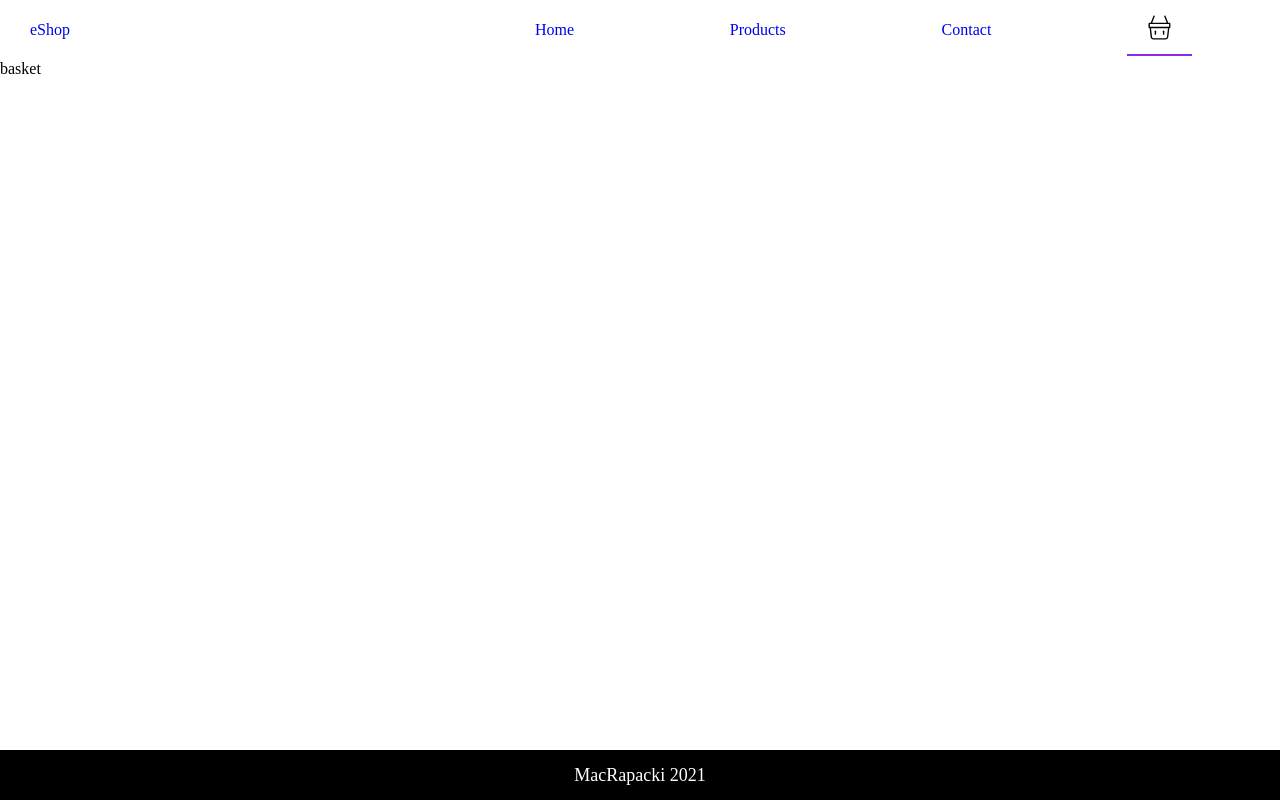
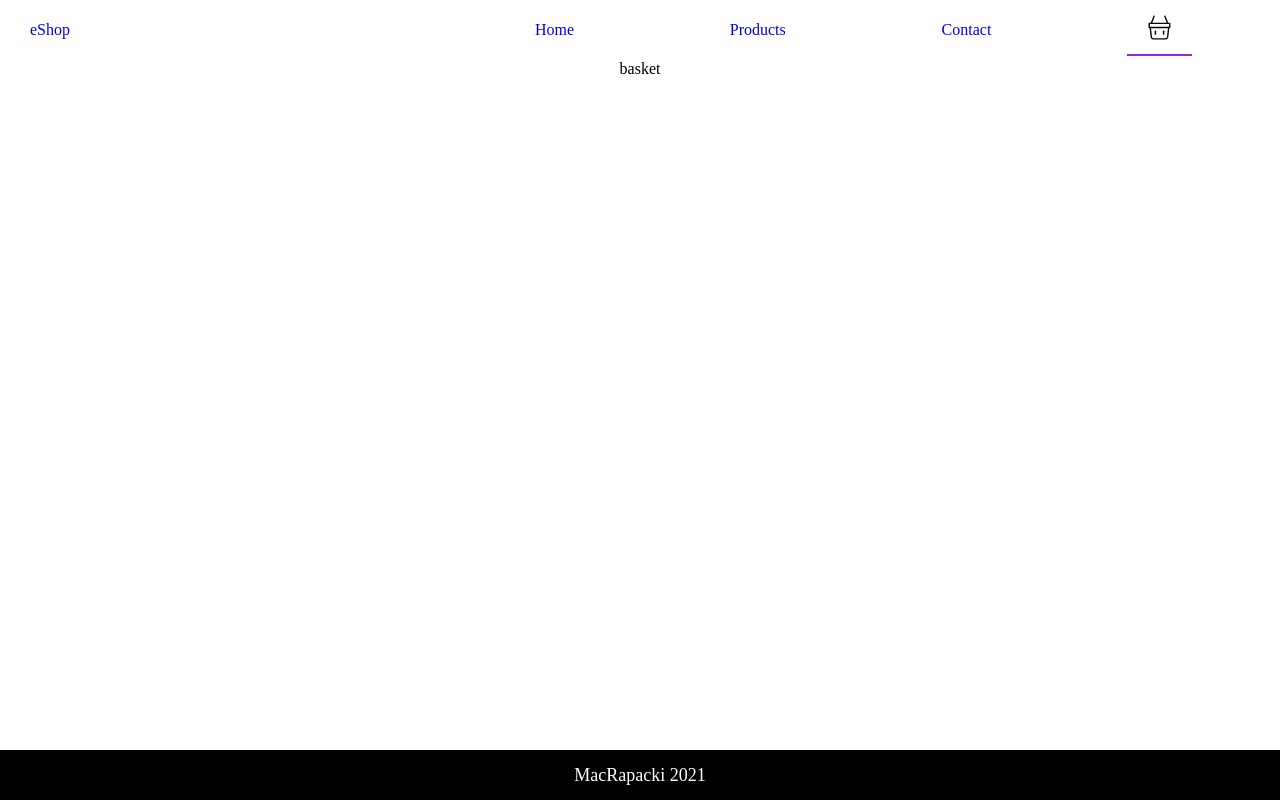
Before and after one commit to MacRapacki/eShop, a React (Create React App) app: page /basket in a window 1280 px wide. Built offline with nearby package versions, Linux system fonts and the light colour scheme; no server answers.

Commit message:
fix: rename custom hook file, remove unused part of code and comments

```diff
--- a/src/components/pages/basket/style.js
+++ b/src/components/pages/basket/style.js
@@ -3,4 +3,8 @@ import styled from "styled-components";
 export const Home = styled.section`
   width: 100%;
   height: 100%;
+  display: flex;
+  flex-direction: row;
+  justify-content: center;
+  align-items: flex-start;
 `;
--- a/src/components/pages/products/Products.jsx
+++ b/src/components/pages/products/Products.jsx
@@ -4,22 +4,18 @@ import { DataContext } from "../../../context/DataContext";
 
 import * as S from "./style";
 
-import { useContainer } from "./container";
+import { useContainer } from "./useContainer";
 
 const Products = () => {
   const { handleFilter, filteredArray } = useContainer();
-  const {setBasketArray, basketArray, someData} = useContext(DataContext)
+  const { setBasketArray, basketArray, someData } = useContext(DataContext);
 
-  const addToBasket =(id)=>{
-    const choosenItem = someData.filter(item=> item.id === id)
+  const addToBasket = (id) => {
+    const choosenItem = someData.filter((item) => item.id === id);
     const arr = [...basketArray, ...choosenItem];
-    //  arr.push(choosenItem)
-    setBasketArray(arr)
+    setBasketArray(arr);
+  };
 
-
-  }
-
-console.log(basketArray)
   return (
     <S.Products>
       <S.ButtonsPanel>
@@ -34,7 +30,7 @@ console.log(basketArray)
           Accessoreis{" "}
         </S.Button>
       </S.ButtonsPanel>
-      <S.ProducstWrapper>
+      <S.ProductsWrapper>
         {filteredArray.map((item) => {
           const { id, title, image, price } = item;
           return (
@@ -42,14 +38,13 @@ console.log(basketArray)
               <div className="imgWrapper">
                 <img src={image} alt="product" />
               </div>
-
               <p className="title">{title}</p>
               <p className="price">£{price}</p>
-              <S.Button onClick={()=>addToBasket(id)}>Add to basket</S.Button>
+              <S.Button onClick={() => addToBasket(id)}>Add to basket</S.Button>
             </S.ProductFrame>
           );
         })}
-      </S.ProducstWrapper>
+      </S.ProductsWrapper>
     </S.Products>
   );
 };
--- a/src/components/pages/products/style.js
+++ b/src/components/pages/products/style.js
@@ -27,7 +27,7 @@ export const Button = styled.button`
   }
 `;
 
-export const ProducstWrapper = styled.div`
+export const ProductsWrapper = styled.div`
   max-width: 1200px;
   margin: 0 auto;
   display: flex;
@@ -45,7 +45,7 @@ export const ProductFrame = styled.div`
   justify-content: flex-start;
   align-items: center;
   padding: 15px;
-  margin-top: 25px;
+  margin-top: 15px;
   transition: 0.2s linear;
 
   &:hover {
@@ -53,7 +53,7 @@ export const ProductFrame = styled.div`
   }
 
   & > * {
-    margin: 10px auto;
+    margin: 8px auto;
   }
   .imgWrapper {
     width: 200px;
@@ -71,4 +71,8 @@ export const ProductFrame = styled.div`
     height: 50px;
     margin-top: 10px;
   }
+
+  .price {
+    font-weight: bold;
+  }
 `;
```
Also changed, not shown: src/components/pages/products/useContainer.js (renamed from src/components/pages/products/container.js).
